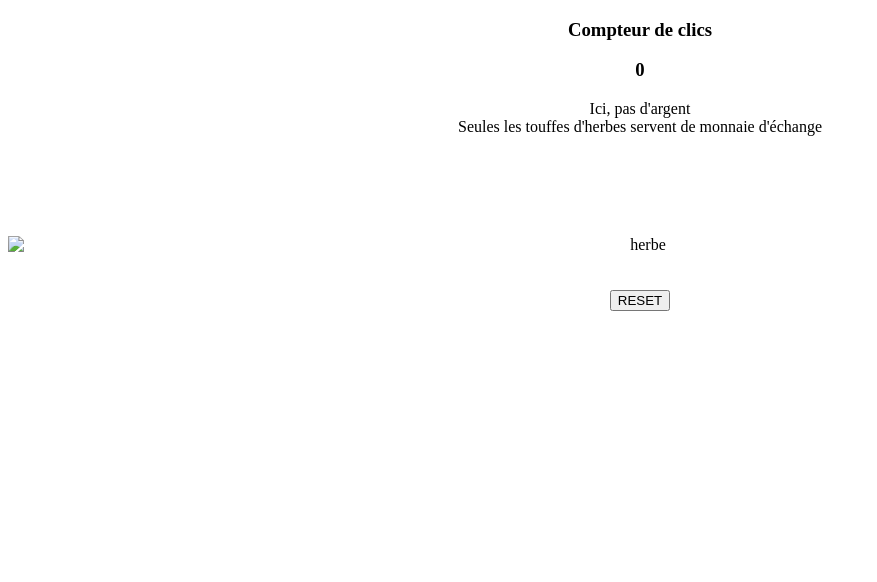
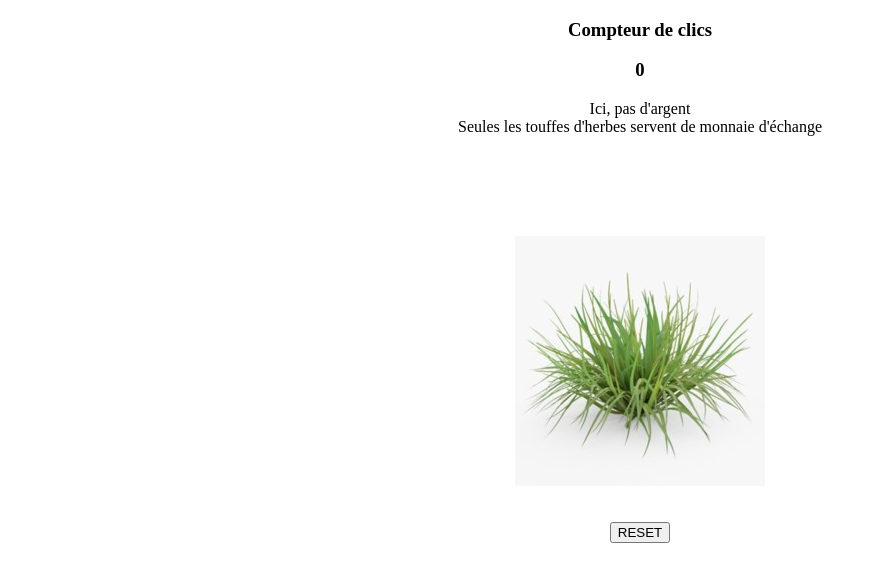
Before and after one commit to Fabmoi/click-test, a plain HTML site: page index.html in a window 1280 px wide. Shown: the whole page, without its empty margins (0-877 px from the left). Drawn offline with nearby package versions, Linux system fonts and the light colour scheme; the site is published under a folder, as on GitHub Pages, so addresses that start at the root find nothing.

Commit message:
Update index.html

```diff
--- a/index.html
+++ b/index.html
@@ -18,7 +18,7 @@
     <center>Ici, pas d'argent <br> Seules les touffes d'herbes servent de monnaie d'échange</center>
     <center>
         <div>
-            <div><img id="click-here" class="zone-herbe-herbe" src="/herbe.jpg" alt="herbe" title="herbe"></div>
+            <div><img id="click-here" class="zone-herbe-herbe" src="herbe.jpg" alt="herbe" title="herbe"></div>
         </div>
     </center>
     <br><br>
```
